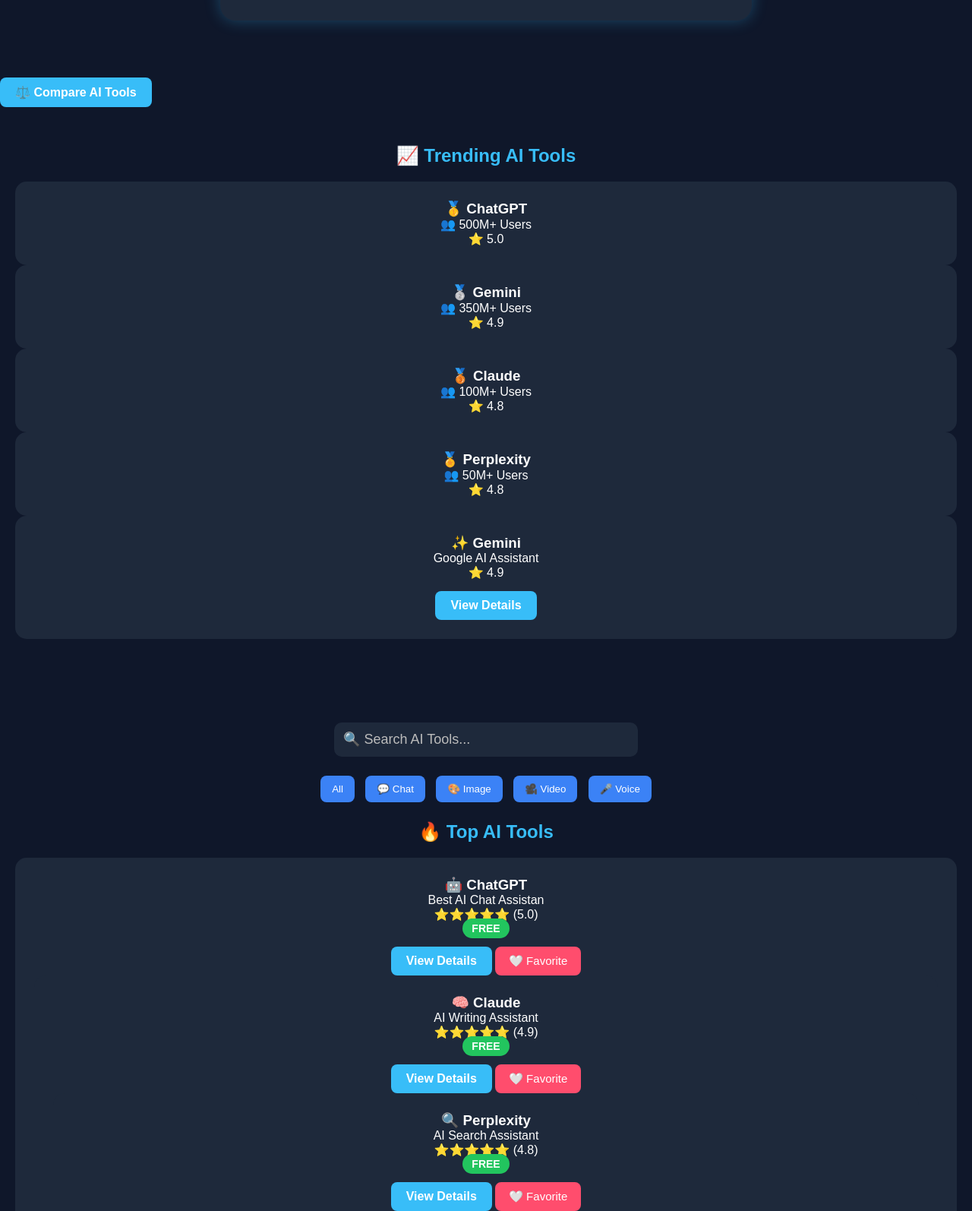
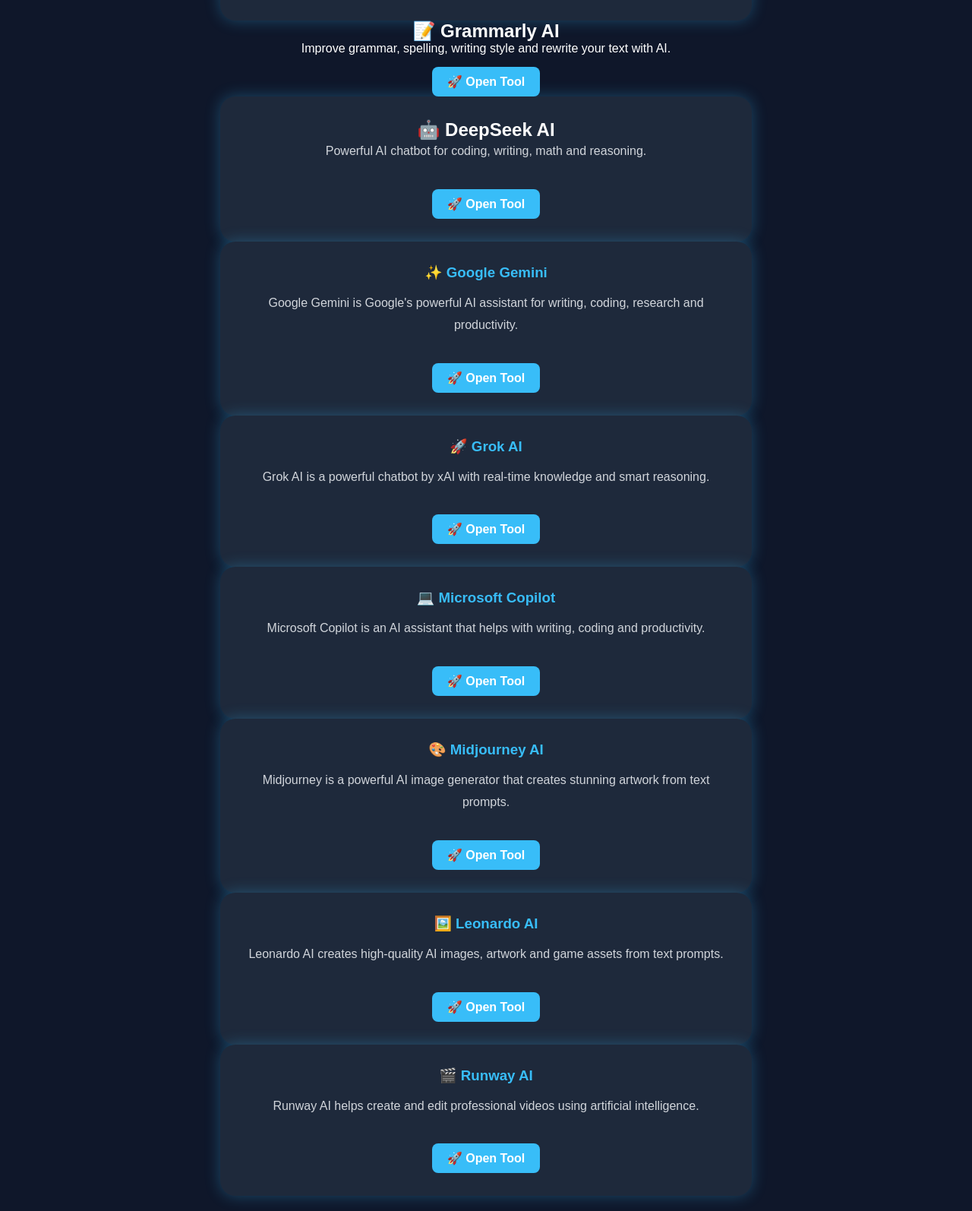
Before and after one commit to shuklaeditz6543-wq/ai-hub, a plain HTML site: page index.html in a window 1280 px wide. Shown: the part 1065-2659 px from the top of the page at 76% size. Drawn offline with Linux system fonts and the light colour scheme; no server answers.

Commit message:
Update index.html

```diff
--- a/index.html
+++ b/index.html
@@ -23,8 +23,7 @@
 <link rel="icon" href="logo.png" type="image/png">
 
     <link rel="stylesheet" href="style.css">
-    <script async src="https://pagead2.googlesyndication.com/pagead/js/adsbygoogle.js?client=ca-pub-8493893262703755"
-     crossorigin="anonymous"></script>
+    <script async src="https://pagead2.googlesyndication.com/pagead/js/adsbygoogle.js?client=ca-pub-8493893262703755" crossorigin="anonymous"></script>
 </head>
 <body>
 
@@ -112,7 +111,116 @@
     View Details
 </a>
 
-    </div>
+    </div
+    <div class="card featured-tool">
+    <h2>📝 Grammarly AI</h2>
+
+    <p>
+        Improve grammar, spelling, writing style and rewrite your text with AI.
+    </p>
+
+    <a href="grammarly.html" class="visit-btn">
+        🚀 Open Tool
+    </a>
+</div>
+
+    <div class="featured-card">
+
+    <h2>🤖 DeepSeek AI</h2>
+
+    <p>
+        Powerful AI chatbot for coding, writing, math and reasoning.
+    </p>
+
+    <a href="deepseek.html" class="visit-btn">
+        🚀 Open Tool
+    </a>
+
+</div>
+
+<div class="featured-card">
+
+<h3>✨ Google Gemini</h3>
+
+<p>
+Google Gemini is Google's powerful AI assistant for writing, coding, research and productivity.
+</p>
+
+<a href="gemini.html" class="visit-btn">
+🚀 Open Tool
+</a>
+
+</div>
+
+<div class="featured-card">
+
+<h3>🚀 Grok AI</h3>
+
+<p>
+Grok AI is a powerful chatbot by xAI with real-time knowledge and smart reasoning.
+</p>
+
+<a href="grok.html" class="visit-btn">
+🚀 Open Tool
+</a>
+
+</div>
+
+<div class="featured-card">
+
+<h3>💻 Microsoft Copilot</h3>
+
+<p>
+Microsoft Copilot is an AI assistant that helps with writing, coding and productivity.
+</p>
+
+<a href="copilot.html" class="visit-btn">
+🚀 Open Tool
+</a>
+
+</div>
+
+<div class="featured-card">
+
+<h3>🎨 Midjourney AI</h3>
+
+<p>
+Midjourney is a powerful AI image generator that creates stunning artwork from text prompts.
+</p>
+
+<a href="midjourney.html" class="visit-btn">
+🚀 Open Tool
+</a>
+
+</div>
+
+<div class="featured-card">
+
+<h3>🖼️ Leonardo AI</h3>
+
+<p>
+Leonardo AI creates high-quality AI images, artwork and game assets from text prompts.
+</p>
+
+<a href="leonardo.html" class="visit-btn">
+🚀 Open Tool
+</a>
+
+</div>
+
+<div class="featured-card">
+
+<h3>🎬 Runway AI</h3>
+
+<p>
+Runway AI helps create and edit professional videos using artificial intelligence.
+</p>
+
+<a href="runway.html" class="visit-btn">
+🚀 Open Tool
+</a>
+
+</div>
 
 </section>
 <a href="compare.html" class="visit-btn">
@@ -184,6 +292,11 @@
     🤍 Favorite
 </button>
 </<div>
+    <div class="card tool-card chat">
+    <h3>📝 Grammarly AI</h3>
+    <p>Improve grammar, spelling, and writing with AI.</p>
+    <a href="grammarly.html" class="visit-btn">View Details</a>
+</div>
     <div class="card tool-card chat">
     <h3>🧠 Claude</h3>
     <p>AI Writing Assistant</p>
```
